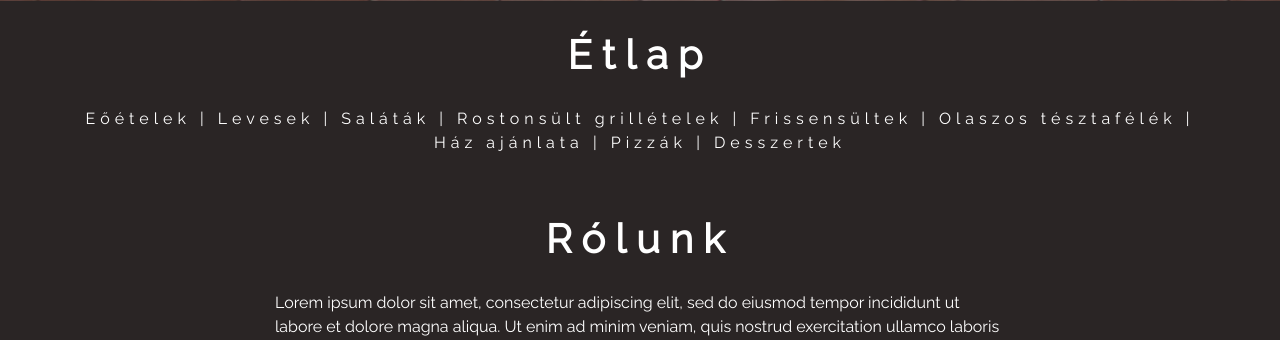
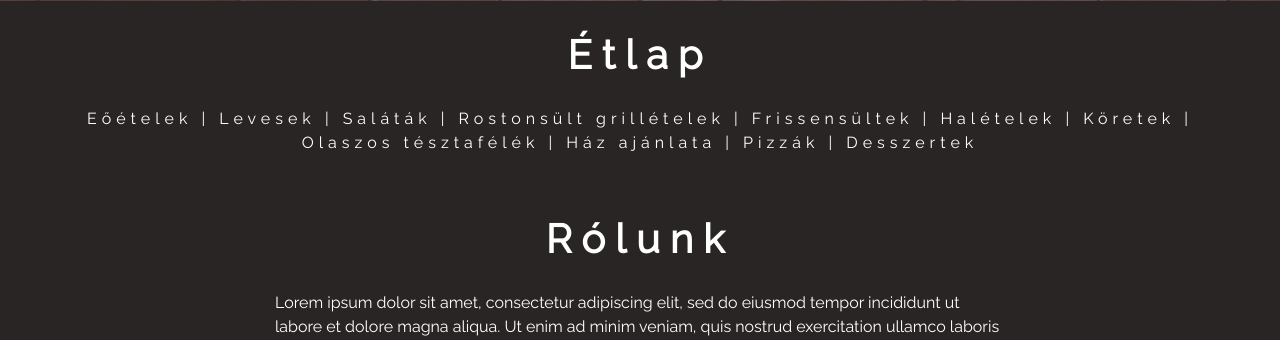
Before and after one commit to hobagolyka/steg, a Node server app: page /login in a window 1280 px wide. Shown: the part 666-1006 px from the top of the page. Run offline with Node 20, Linux system fonts and the light colour scheme; some libraries are stand-ins or nearby versions.

Commit message:
kategória: hal, köretek

```diff
--- a/middleware/data/getData.js
+++ b/middleware/data/getData.js
@@ -34,6 +34,12 @@ module.exports = function () {
             case 'frissen':
                 category = 'Frissensültek';
                 break;
+            case 'hal':
+                category = 'Halételek';
+                break;
+            case 'koret':
+                category = 'Köretek';
+                break;
             case 'olaszos':
                 category = 'Olaszos tésztafélék';
                 break;
--- a/views/add.ejs
+++ b/views/add.ejs
@@ -26,6 +26,8 @@
                     <option value="salata">Saláták</option>
                     <option value="roston">Rostonsült grillételek</option>
                     <option value="frissen">Frissensültek</option>
+                    <option value="hal">Halételek</option>
+                    <option value="koret">Köretek</option>
                     <option value="olaszos">Olaszos tésztafélék</option>
                     <option value="hazajanlat">Ház ajánlata</option>
                     <option value="pizza">Pizzák</option>
--- a/views/header.ejs
+++ b/views/header.ejs
@@ -28,6 +28,8 @@
                     <a class="dropdown-item" href="\admin\salata">Saláták</a>
                     <a class="dropdown-item" href="\admin\roston">Rostonsült grillételek</a>
                     <a class="dropdown-item" href="\admin\frissen">Frissensültek</a>
+                    <a class="dropdown-item" href="\admin\hal">Halételek</a>
+                    <a class="dropdown-item" href="\admin\koret">Köretek</a>
                     <a class="dropdown-item" href="\admin\olaszos">Olaszos tésztafélék</a>
                     <a class="dropdown-item" href="\admin\hazajanlat">Ház ajánlata</a>
                     <a class="dropdown-item" href="\admin\pizza">Pizzák</a>
--- a/views/index.ejs
+++ b/views/index.ejs
@@ -89,7 +89,7 @@
         <div class="col-sm-12 col-md-12 col-xs-12 col-lg-12">
             <h1 class="maintitle"> Étlap </h1>
             <div class="menu">
-                <a href="#eloetelek"> Eőételek</a> | <a href="#levesek">Levesek</a> | <a href="#salatak">Saláták</a> | Rostonsült grillételek | Frissensültek |
+                <a href="#eloetelek"> Eőételek</a> | <a href="#levesek">Levesek</a> | <a href="#salatak">Saláták</a> | Rostonsült grillételek | Frissensültek | Halételek | Köretek |
                 Olaszos tésztafélék | Ház ajánlata | Pizzák | Desszertek
             </div>
         </div>
```
